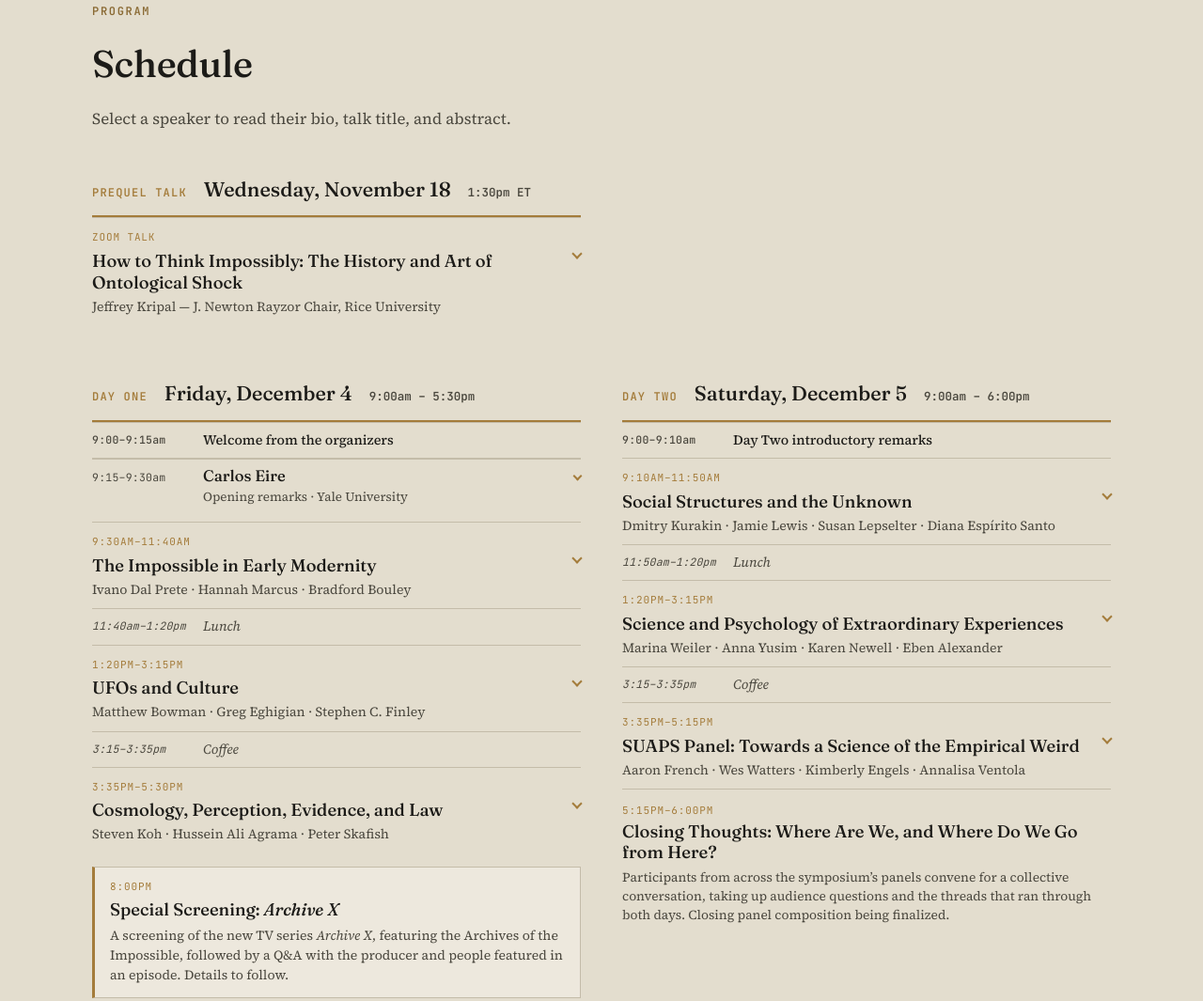
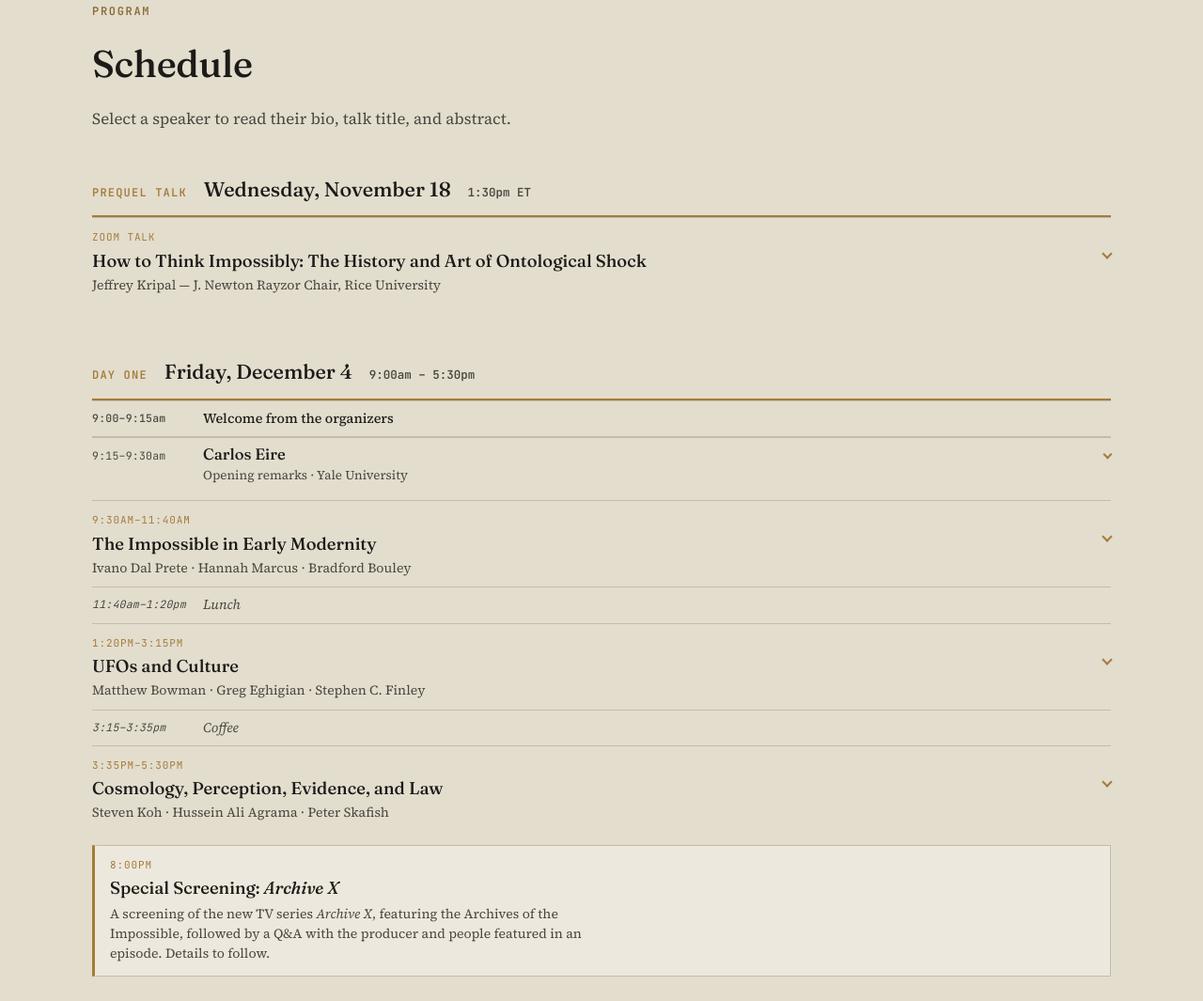
Before and after one commit to yaleimpossible2026/yaleimpossible2026.github.io, a plain HTML site: page index.html in a window 1280 px wide. Shown: the part 5191-6256 px from the top of the page at 94% size. Drawn offline with Linux system fonts and the light colour scheme.

Commit message:
Add files via upload

```diff
--- a/index.html
+++ b/index.html
@@ -749,7 +749,8 @@
 
 
   /* ---------- Compact two-day schedule (people-list style) ---------- */
-  .sched-grid { display: grid; grid-template-columns: 1fr 1fr; gap: 0 44px; align-items: start; }
+  .sched-grid { display: grid; grid-template-columns: 1fr; gap: 0; align-items: start; }
+  .sched-grid .sched-day + .sched-day { margin-top: 48px; }
   .sched-grid .sched-day { margin-top: 0; }
   .sched-grid .sched-day-head { padding: 0 0 10px; margin: 0; border-top: none; border-bottom: 2px solid var(--brass); }
   .sched-grid .sched-day-head .day-date { font-size: 1.35rem; }
```
